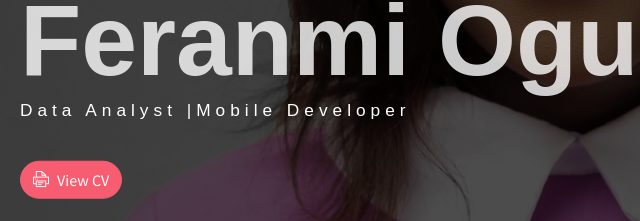
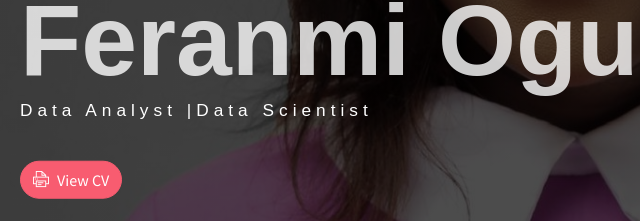
Before and after one commit to Akintoye-pelumi/Portfolio-site, a website: page index.html in a window 1280 px wide. Shown: the part 278-499 px from the top of the page, 50-690 px from the left. Drawn offline with Linux system fonts and the light colour scheme; some packages are replaced by stand-ins of ours.

Commit message:
Update index.html

```diff
--- a/index.html
+++ b/index.html
@@ -24,7 +24,7 @@
             <div class="header-content">
                 <h4 class="header-subtitle" >Hello, I am</h4>
                 <h1 class="header-title">Feranmi Ogunjobi</h1>
-                <h6 class="header-mono" >Data Analyst |Mobile Developer</h6>
+                <h6 class="header-mono" >Data Analyst |Data Scientist</h6>
                 <a href="public_html/assets/OGUNJOBI.pdf" target="_blank" class="btn btn-primary btn-rounded">
                     <i class="ti-printer pr-2"></i>View CV
                 </a>
```
